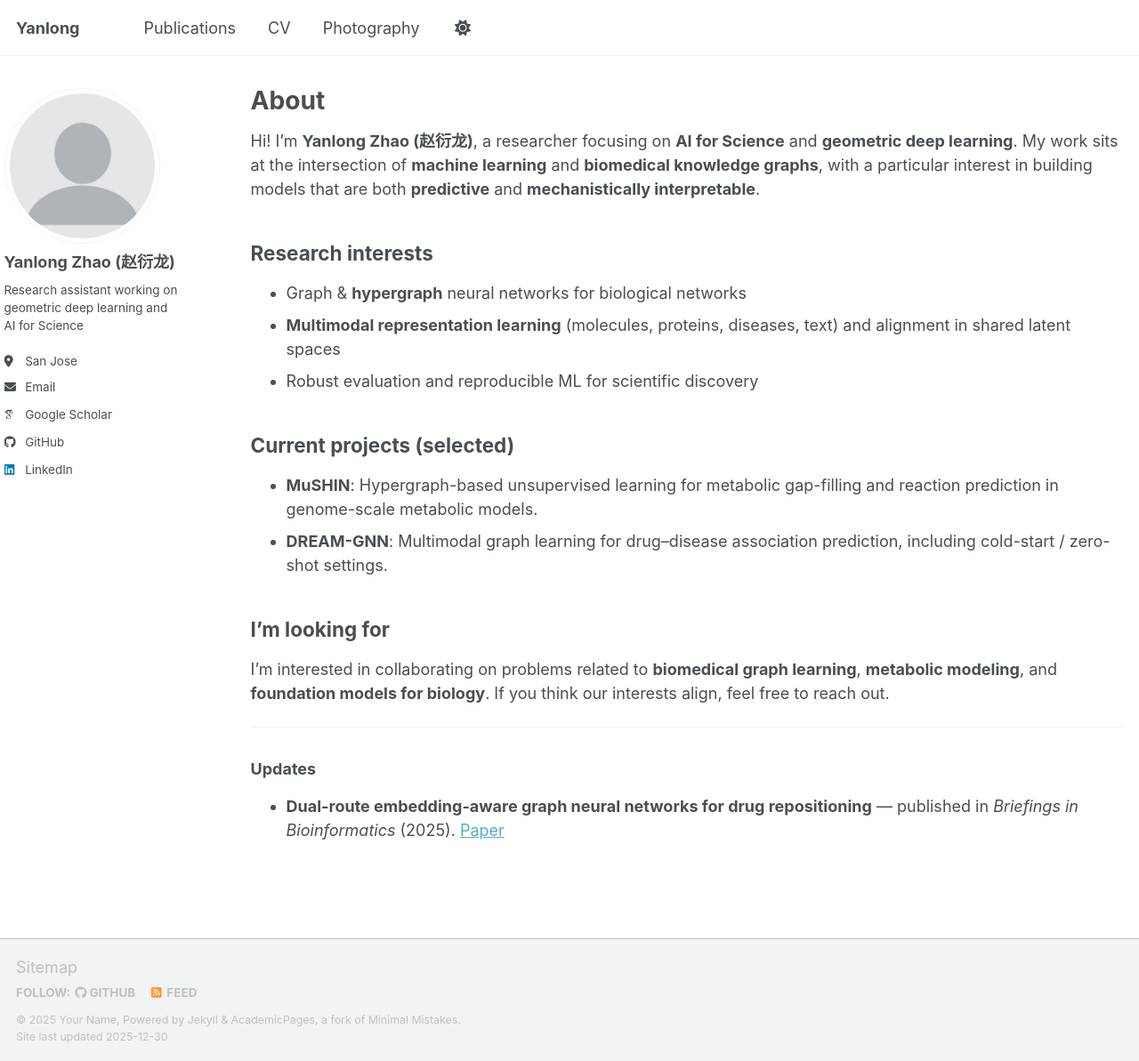
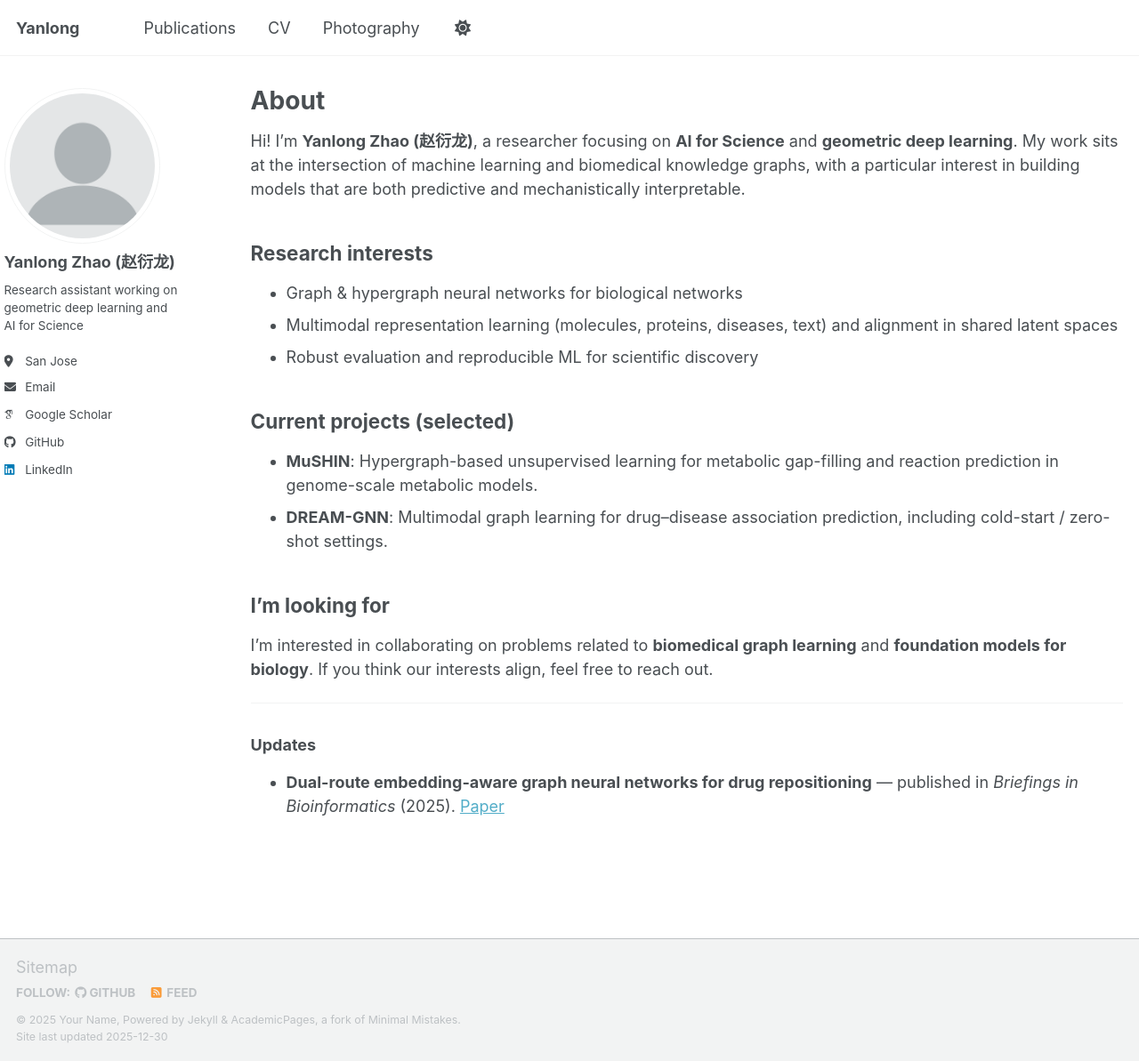
Before and after one commit to Ryan-Yanlong/Ryan-Yanlong, a Jekyll site: the page built from _pages/about.md, in a window 1280 px wide and 1193 px high. Shown: the whole window at 89% size. Built offline with Jekyll 4.4.1, drawn with Linux system fonts in a browser that asks for light colours; some web fonts are replaced; a script bundle is joined from its source files by our own code; library files that are not in the unit come from our copies.

Commit message:
Update about.md

```diff
--- a/_pages/about.md
+++ b/_pages/about.md
@@ -8,11 +8,11 @@ redirect_from:
   - /about.html
 ---
 
-Hi! I’m **Yanlong Zhao (赵衍龙)**, a researcher focusing on **AI for Science** and **geometric deep learning**. My work sits at the intersection of **machine learning** and **biomedical knowledge graphs**, with a particular interest in building models that are both **predictive** and **mechanistically interpretable**.
+Hi! I’m **Yanlong Zhao (赵衍龙)**, a researcher focusing on **AI for Science** and **geometric deep learning**. My work sits at the intersection of machine learning and biomedical knowledge graphs, with a particular interest in building models that are both predictive and mechanistically interpretable.
 
 ## Research interests
-- Graph & **hypergraph** neural networks for biological networks
-- **Multimodal representation learning** (molecules, proteins, diseases, text) and alignment in shared latent spaces
+- Graph & hypergraph neural networks for biological networks
+- Multimodal representation learning (molecules, proteins, diseases, text) and alignment in shared latent spaces
 - Robust evaluation and reproducible ML for scientific discovery
 
 ## Current projects (selected)
@@ -20,7 +20,7 @@ Hi! I’m **Yanlong Zhao (赵衍龙)**, a researcher focusing on **AI for Scienc
 - **DREAM-GNN**: Multimodal graph learning for drug–disease association prediction, including cold-start / zero-shot settings.
 
 ## I’m looking for
-I’m interested in collaborating on problems related to **biomedical graph learning**, **metabolic modeling**, and **foundation models for biology**. If you think our interests align, feel free to reach out.
+I’m interested in collaborating on problems related to **biomedical graph learning** and **foundation models for biology**. If you think our interests align, feel free to reach out.
 
 
 ---
```
